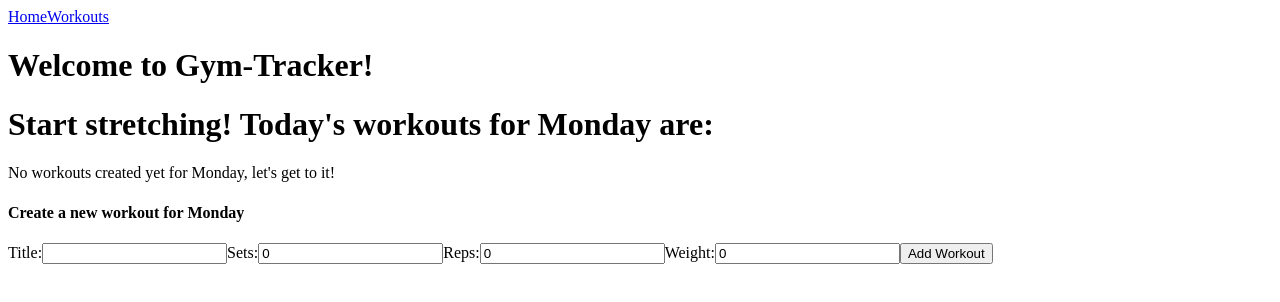
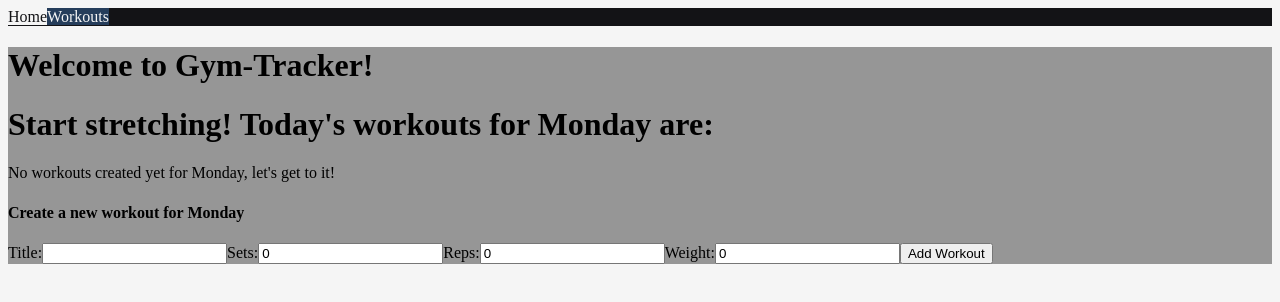
Before and after one commit to zanematero/Gym-Tracker, a React (Create React App) app in the folder frontend/: page / in a window 1280 px wide. Shown: the top 302 px of the page. Built offline with nearby package versions, Linux system fonts and the light colour scheme.

Commit message:
start sass style

```diff
--- a/frontend/package.json
+++ b/frontend/package.json
@@ -11,6 +11,7 @@
     "react-dom": "^18.2.0",
     "react-router-dom": "^6.15.0",
     "react-scripts": "5.0.1",
+    "sass": "^1.66.1",
     "web-vitals": "^2.1.4"
   },
   "scripts": {
--- a/frontend/src/components/Home.js
+++ b/frontend/src/components/Home.js
@@ -2,7 +2,7 @@ import TodaysWorkout from "./TodaysWorkout"
 
 function Home() {
     return (
-        <div>
+        <div className="home">
             <h1>Welcome to Gym-Tracker!</h1>
             <TodaysWorkout />
         </div>
--- a/frontend/src/components/Navbar.js
+++ b/frontend/src/components/Navbar.js
@@ -1,12 +1,16 @@
 import { NavLink } from "react-router-dom"
 
-function Navbar () {
+function Navbar() {
     return (
-        <div>
-            <NavLink to="/">
+        <div className="nav">
+            <NavLink className={({ isActive, isPending }) =>
+                isPending ? "pending" : isActive ? "active" : "pending"
+            } to="/">
                 Home
             </NavLink>
-            <NavLink to="/workouts">
+            <NavLink  className={({ isActive, isPending }) =>
+                isPending ? "pending" : isActive ? "active" : "pending"
+            } to="/workouts">
                 Workouts
             </NavLink>
         </div>
--- a/frontend/src/index.js
+++ b/frontend/src/index.js
@@ -4,6 +4,7 @@ import App from './App';
 import reportWebVitals from './reportWebVitals';
 import { WorkoutProvider } from './context/WorkoutContext';
 import { BrowserRouter } from 'react-router-dom';
+import './style/index.css';
 
 const root = ReactDOM.createRoot(document.getElementById('root'));
 root.render(
--- /dev/null
+++ b/frontend/src/style/_variables.scss
@@ -0,0 +1,5 @@
+$white: #F5F5F5;
+$red: #823329;
+$grey: #969696;
+$blue: #253D5B;
+$black: #131316;
--- /dev/null
+++ b/frontend/src/style/index.css
@@ -0,0 +1,25 @@
+body {
+  background-color: #F5F5F5;
+}
+
+.home {
+  background-color: #969696;
+}
+
+.nav {
+  background-color: #131316;
+}
+.nav .pending {
+  background-color: #253D5B;
+  color: #F5F5F5;
+  text-decoration: none;
+}
+.nav .pending:hover {
+  background-color: #823329;
+  color: #F5F5F5;
+}
+.nav .active {
+  background-color: #F5F5F5 !important;
+  color: #131316 !important;
+  text-decoration: none;
+}/*# sourceMappingURL=index.css.map */
--- /dev/null
+++ b/frontend/src/style/index.scss
@@ -0,0 +1,30 @@
+@use 'variables' as v;
+
+body {
+    background-color: v.$white ;
+}
+
+.home {
+    background-color: v.$grey;
+}
+
+.nav {
+    background-color: v.$black;
+
+    .pending {
+        background-color: v.$blue;
+        color: v.$white;
+        text-decoration: none;
+
+        &:hover {
+            background-color: v.$red;
+            color: v.$white;
+        }
+    }
+
+    .active {
+        background-color: v.$white !important;
+        color: v.$black !important;
+        text-decoration: none;
+    }
+}
```
Also changed, not shown: 2 other files (tests, documents, lock files or other folders).
